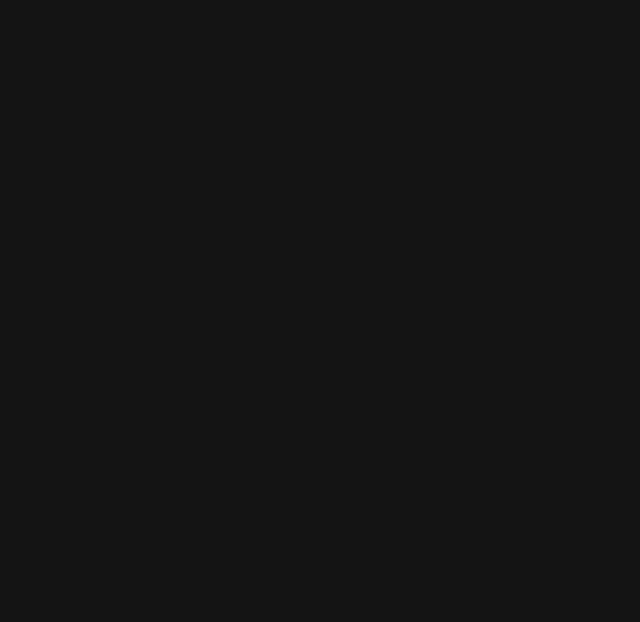
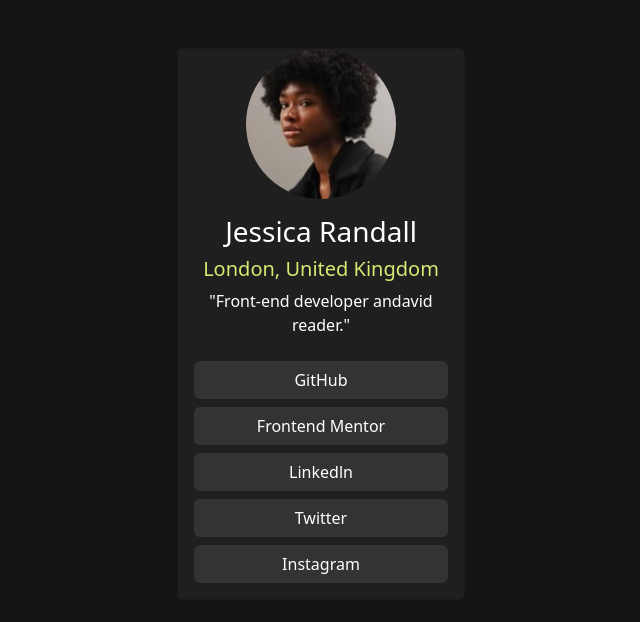
Before and after one commit to anibaloso/ejercicio-1-card, a plain HTML site: page index.html in a window 1280 px wide. Shown: the whole page, without its empty margins (319-959 px from the left). Drawn offline with nearby package versions, Linux system fonts and the light colour scheme.

Commit message:
card terminada

```diff
--- a/assets/css/style.css
+++ b/assets/css/style.css
@@ -16,3 +16,10 @@ color: #ffffff;
 .bcgd-btn{
 background-color: #333333;
 }
+.card img{
+    border-radius: 50%;
+    width: 150px;
+    display: flex;
+    align-self: center;
+
+}
--- a/index.html
+++ b/index.html
@@ -1,12 +1,37 @@
 <!DOCTYPE html>
 <html lang="en">
+
 <head>
     <meta charset="UTF-8">
     <meta name="viewport" content="width=device-width, initial-scale=1.0">
-    <title>Document</title>
+    <title>Ejemplo de card</title>
+    <!-- css bs -->
+    <link href="https://cdn.jsdelivr.net/npm/bootstrap@5.3.3/dist/css/bootstrap.min.css" rel="stylesheet"
+        integrity="sha384-QWTKZyjpPEjISv5WaRU9OFeRpok6YctnYmDr5pNlyT2bRjXh0JMhjY6hW+ALEwIH" crossorigin="anonymous">
+    <!-- css propio -->
     <link rel="stylesheet" href="assets/css/style.css">
 </head>
+
 <body>
+    <div class="container">
+        <div class="row ">
+            <div class="col d-flex justify-content-center mt-5">
+                <div class="card card-bcgd" style="width: 18rem;">
+                    <img src="assets/img/avatar-jessica.jpeg" class="card-img-top " alt="...">
+                    <div class="card-body">
+                        <h3 class="card-title letras-blancas text-center">Jessica Randall</h3>
+                        <h5 class="text-center letras-amarillas">London, United Kingdom</h5>
+                        <p class="card-text letras-blancas text-center">"Front-end developer andavid reader."</p>
+                        <a href="#" class="btn bcgd-btn letras-blancas w-100 mt-2">GitHub</a>
+                        <a href="#" class="btn bcgd-btn letras-blancas w-100 mt-2">Frontend Mentor</a>
+                        <a href="#" class="btn bcgd-btn letras-blancas w-100 mt-2">Linkedln</a>
+                        <a href="#" class="btn bcgd-btn letras-blancas w-100 mt-2">Twitter</a>
+                        <a href="#" class="btn bcgd-btn letras-blancas w-100 mt-2">Instagram</a>
+                    </div>
+                </div>
+            </div>
+        </div>
+    </div>
+</body>
 
-</body>
 </html>
```
Also changed, not shown: assets/img/avatar-jessica.jpeg (added).
